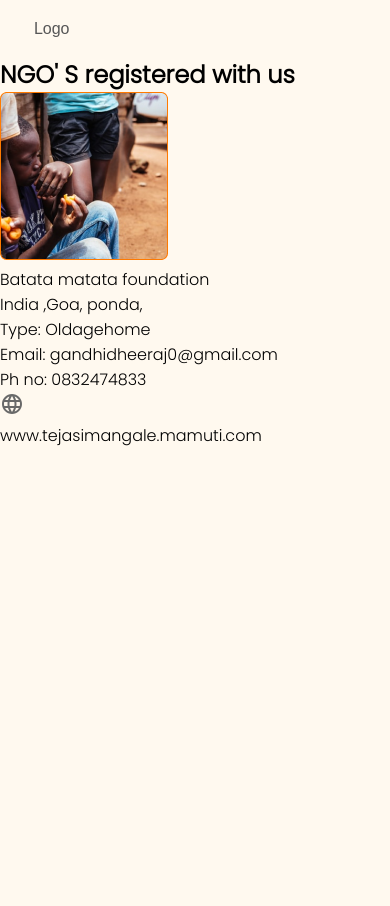
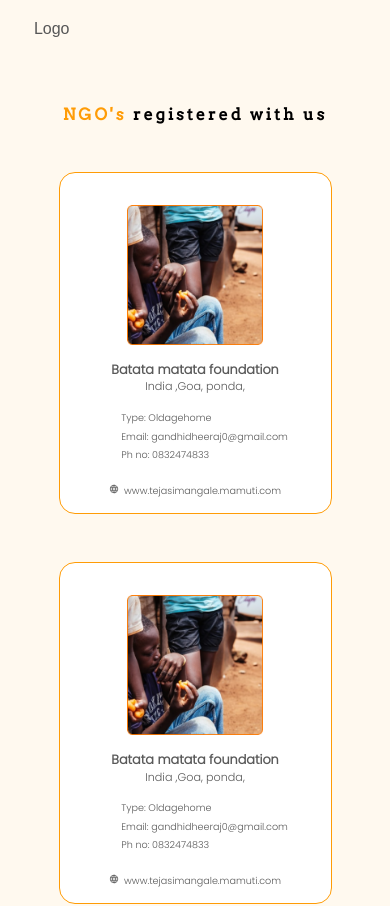
Before and after one commit to riddhisiddarkar/connects, a React (Create React App) app in the folder client/: page /ngos in a window 390 px wide. Shown: the top 906 px of the page. Before the commit the page ends 844 px from the top, so only its background shows below. Built offline with nearby package versions, Linux system fonts and the light colour scheme; no server answers.

Commit message:
NGO list added

```diff
--- a/client/src/components/AllNGOs/AllNGOs.jsx
+++ b/client/src/components/AllNGOs/AllNGOs.jsx
@@ -6,8 +6,13 @@ import EachNGO from "./EachNGO/EachNGO";
 const AllNGOs = () => {
 	return (
 		<div className={styles.allngospage}>
-      <h2 className={styles.allngospage_heading}>NGO' S registered with us</h2>
+			<h2 className={styles.allngospage_heading}>
+				<span>NGO's</span> registered with us
+			</h2>
 			<div className={styles.allngospage_container}>
+				<EachNGO />
+				<EachNGO />
+				<EachNGO />
 				<EachNGO />
 			</div>
 		</div>
--- a/client/src/components/AllNGOs/AllNGOs.module.css
+++ b/client/src/components/AllNGOs/AllNGOs.module.css
@@ -1,6 +1,69 @@
 .allngospage {
 }
 .allngospage_heading {
+	margin-top: 3rem;
+	text-align: center;
+	font-family: "Arvo", "poppins";
+	font-size: 1.8rem;
+	letter-spacing: 3px;
+	margin-bottom: 4rem;
+}
+.allngospage_heading span {
+	color: var(--orangeColor);
+	font-family: "Arvo", "poppins";
+	letter-spacing: 3px;
 }
 .allngospage_container {
+	display: grid;
+	align-self: center;
+	grid-template-columns: 1fr 1fr 1fr;
+	margin: 5rem 8rem;
+	grid-gap: 4rem;
 }
+@media only screen and (max-width: 1166px) {
+	.allngospage_container {
+		display: grid;
+		align-self: center;
+		grid-template-columns: 1fr 1fr 1fr;
+		margin: 5rem 5rem;
+		grid-gap: 4rem;
+	}
+}
+@media only screen and (max-width: 1050px) {
+	.allngospage_container {
+		display: grid;
+		align-self: center;
+		grid-template-columns: 1fr 1fr 1fr;
+		margin: 5rem 2rem;
+		grid-gap: 2rem;
+	}
+}
+@media only screen and (max-width: 1050px) {
+	.allngospage_container {
+		margin: 5rem 3rem;
+		grid-gap: 2rem;
+	}
+}
+@media only screen and (max-width: 730px) {
+	.allngospage_container {
+		grid-template-columns: 1fr 1fr;
+		margin: 5rem 5rem;
+	}
+}
+@media only screen and (max-width: 610px) {
+	.allngospage_container {
+		grid-template-columns: 1fr 1fr;
+		margin: 5rem 2rem;
+	}
+}
+@media only screen and (max-width: 520px) {
+	.allngospage_container {
+		grid-template-columns: 1fr;
+		margin: 3rem 15%;
+	}
+	.allngospage_heading {
+		font-size: 1rem;
+		letter-spacing: 3px;
+		margin-bottom: 1rem;
+	}
+}
--- a/client/src/components/AllNGOs/EachNGO/EachNGO.jsx
+++ b/client/src/components/AllNGOs/EachNGO/EachNGO.jsx
@@ -10,9 +10,12 @@ const EachNGO = () => {
 			<img src={image} alt="ngo" className={styles.eachngo_image} />
 			<p className={styles.eachngo_name}>Batata matata foundation</p>
 			<p className={styles.eachngo_location}>India ,Goa, ponda,</p>
+			<div className={styles.info}>
 				<p className={styles.eachngo_type}>Type: Oldagehome</p>
 				<p className={styles.eachngo_email}>Email: gandhidheeraj0@gmail.com</p>
-      <p className={styles.eachngo.phoneno}>Ph no: 0832474833</p>
+				<p className={styles.eachngo_phoneno}>Ph no: 0832474833</p>
+			</div>
+
 			<div className={styles.eachngo_websitediv}>
 				<img
 					src={website_logo}
--- a/client/src/components/AllNGOs/EachNGO/EachNGO.module.css
+++ b/client/src/components/AllNGOs/EachNGO/EachNGO.module.css
@@ -1,20 +1,129 @@
 .eachngo {
+	color: rgba(89, 89, 89, 1);
+	padding: 2rem 0rem 1rem 0rem;
+
+	background-color: white;
+	display: block;
+	border: 1px solid var(--orangeColor);
+	border-radius: 16px;
+	display: flex;
+	flex-direction: column;
+	margin-bottom: 2rem;
 }
 .eachngo_image {
+	align-self: center;
+	width: 50%;
+	height: 50%;
 }
 .eachngo_name {
+	margin-top: 1rem;
+	text-align: center;
+	font-size: 1rem;
+	font-weight: 800;
+	align-self: center;
 }
 .eachngo_location {
+	align-self: center;
+	font-size: 0.9rem;
+}
+.info {
+	align-self: center;
 }
 .eachngo_type {
+	font-size: 0.8rem;
+	margin-top: 1rem;
+	margin-bottom: 0.3rem;
 }
 .eachngo_email {
+	font-size: 0.8rem;
+	margin-bottom: 0.3rem;
 }
-.eachngo.phoneno {
+.eachngo_phoneno {
+	font-size: 0.8rem;
 }
 .eachngo_websitediv {
+	display: flex;
+	font-size: 0.8rem;
+	align-self: center;
+	margin-top: 1.5rem;
 }
 .eachngo_websitediv_image {
+	height: 18px;
+	width: 18px;
+	margin-right: 7px;
 }
-.eachngo_websitediv_website {
+@media only screen and (max-width: 1166px) {
+	.eachngo {
+		padding: 2rem;
+		padding-bottom: 1rem;
+		min-width: 20vw;
+
+		margin-bottom: 1rem;
+	}
+	.eachngo_image {
+		align-self: center;
+		width: 60%;
+		height: 60%;
+	}
+	.eachngo_name {
+		margin-top: 1rem;
+		font-size: 0.8rem;
+		font-weight: 800;
+		align-self: center;
+	}
+	.eachngo_location {
+		align-self: center;
+		font-size: 0.7rem;
+	}
+	.eachngo_type {
+		font-size: 0.6rem;
+		margin-top: 1rem;
+		margin-bottom: 0.3rem;
+		margin-left: 1.2rem;
+	}
+	.eachngo_email {
+		font-size: 0.6rem;
+		margin-bottom: 0.3rem;
+		margin-left: 1.2rem;
+	}
+	.eachngo_phoneno {
+		font-size: 0.6rem;
+		margin-left: 1.2rem;
+	}
+	.eachngo_websitediv {
+		display: flex;
+		font-size: 0.6rem;
+		align-self: center;
+		margin-top: 1.5rem;
+	}
+	.eachngo_websitediv_image {
+		height: 15px;
+		width: 15px;
+		margin-right: 5px;
+	}
 }
+@media only screen and (max-width: 921px) {
+	.info {
+		white-space: nowrap;
+	}
+}
+
+@media only screen and (max-width: 520px) {
+	.eachngo {
+		padding: 2rem 0;
+		padding-bottom: 1rem;
+		width: 100%;
+		margin-bottom: 1rem;
+	}
+	.eachngo_image {
+		align-self: center;
+		width: 50%;
+		height: 50%;
+	}
+
+	.eachngo_websitediv_image {
+		height: 10px;
+		width: 10px;
+		margin-right: 5px;
+	}
+}
```
Also changed, not shown: client/src/components/Navbar/Navbar.module.css (indentation only). Lines whose indentation alone changed are shown as unchanged.
